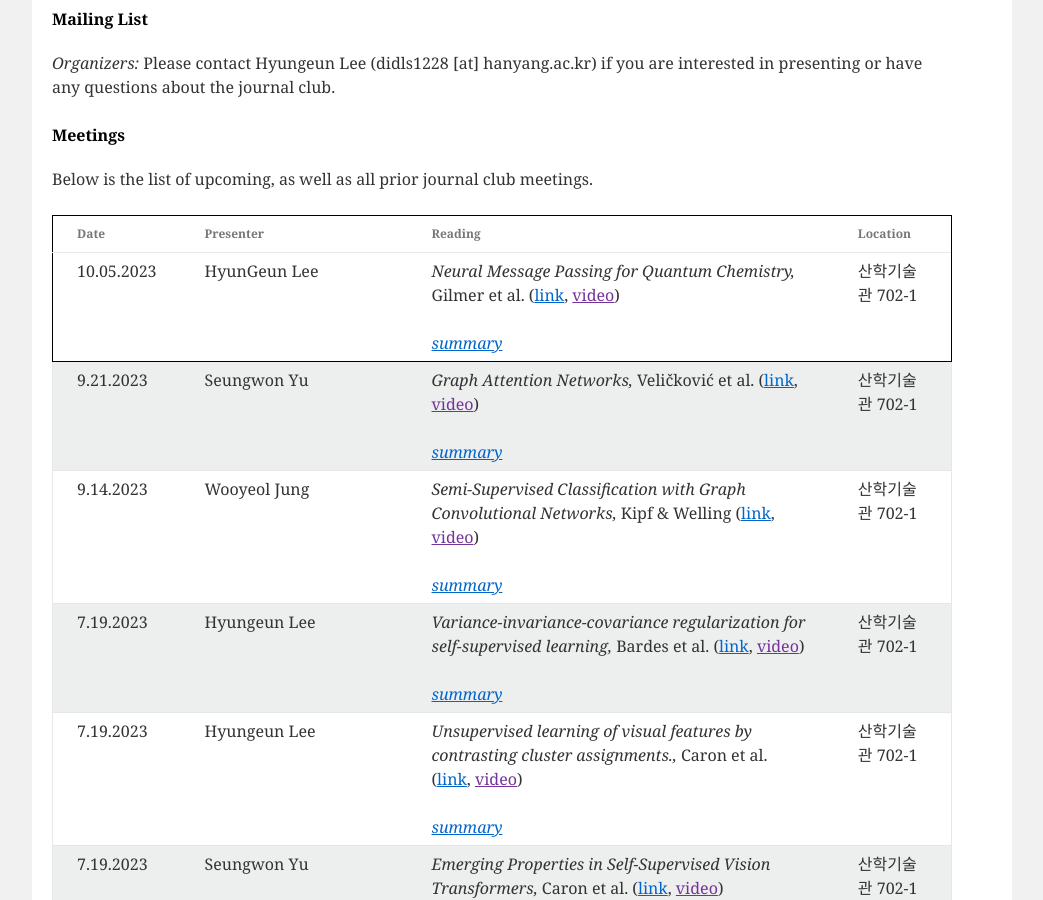
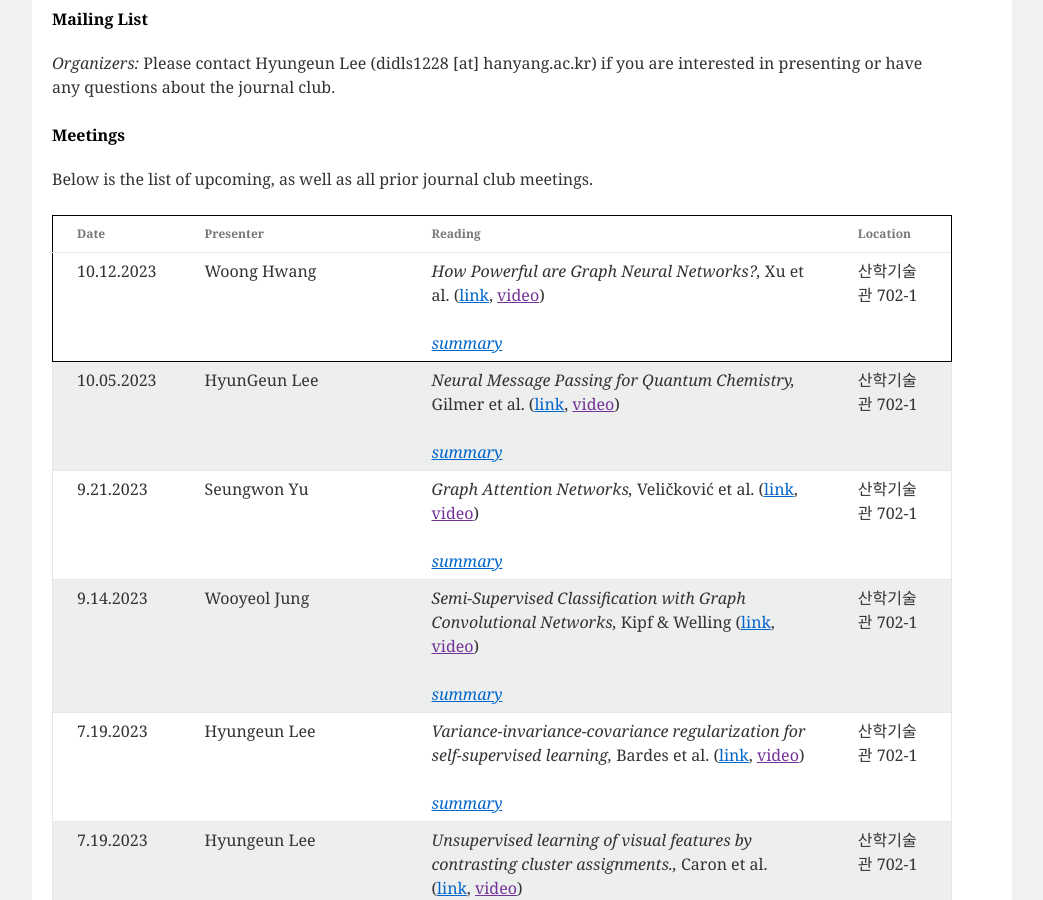
Before and after one commit to niai-lab/GraphML-JC, a Jekyll site: the page built from index.html, in a window 1280 px wide and 900 px high, scrolled down 631 px. Shown: the whole window, without its empty margins (118-1161 px from the left). Built offline with Jekyll 4.4.1, drawn with Linux system fonts in a browser that asks for light colours.

Commit message:
Update meeting_info.yml
This commit aims to update meeting schedule for 231012.

```diff
--- a/_data/meeting_info.yml
+++ b/_data/meeting_info.yml
@@ -1,3 +1,12 @@
+- presenter: Woong Hwang
+  date: 10.12.2023
+  paper: "How Powerful are Graph Neural Networks?"
+  authors: Xu et al.
+  url: https://arxiv.org/abs/1810.00826
+  location: "산학기술관 702-1"
+  summary: >
+
+
 - presenter: HyunGeun Lee
   date: 10.05.2023
   paper: "Neural Message Passing for Quantum Chemistry"
```
